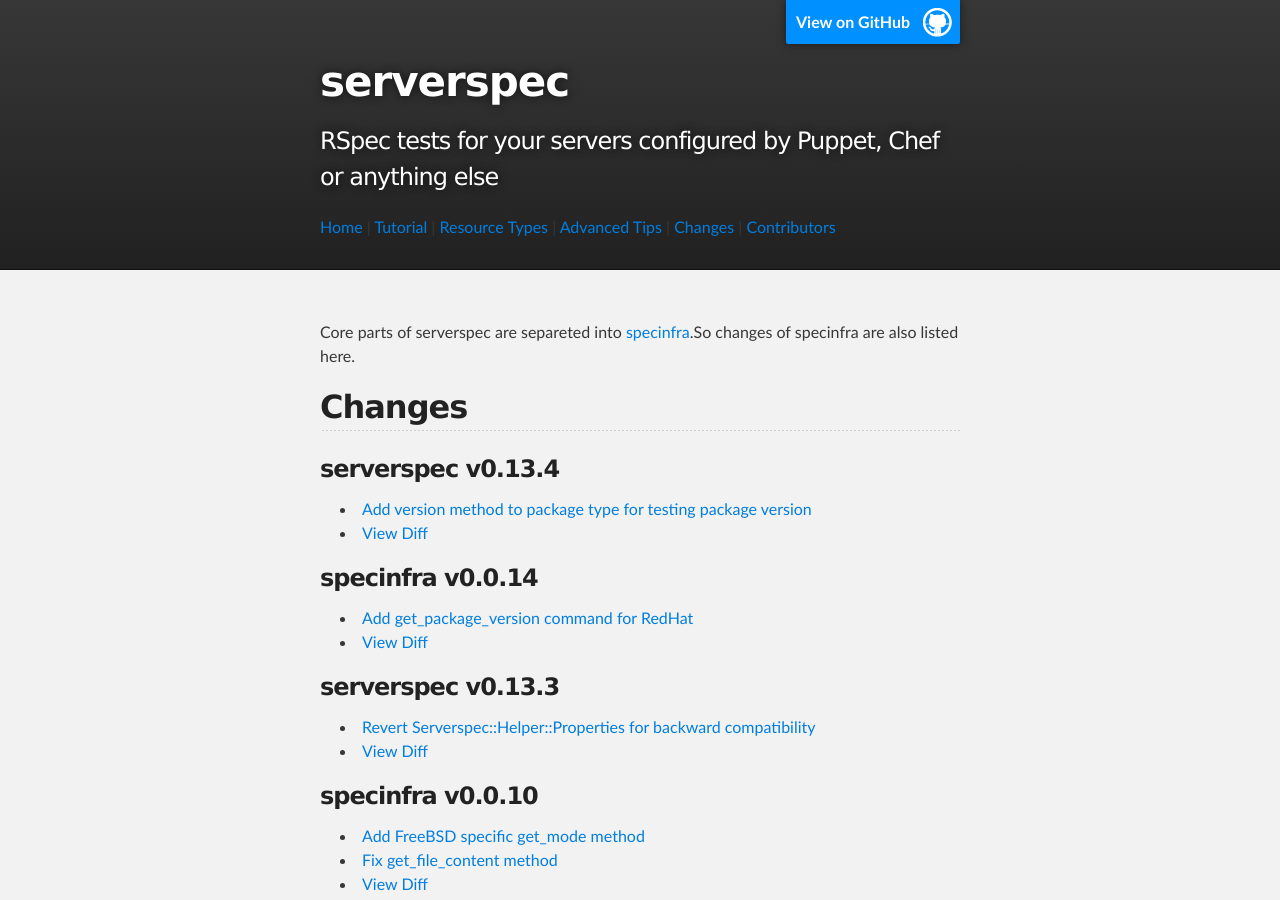
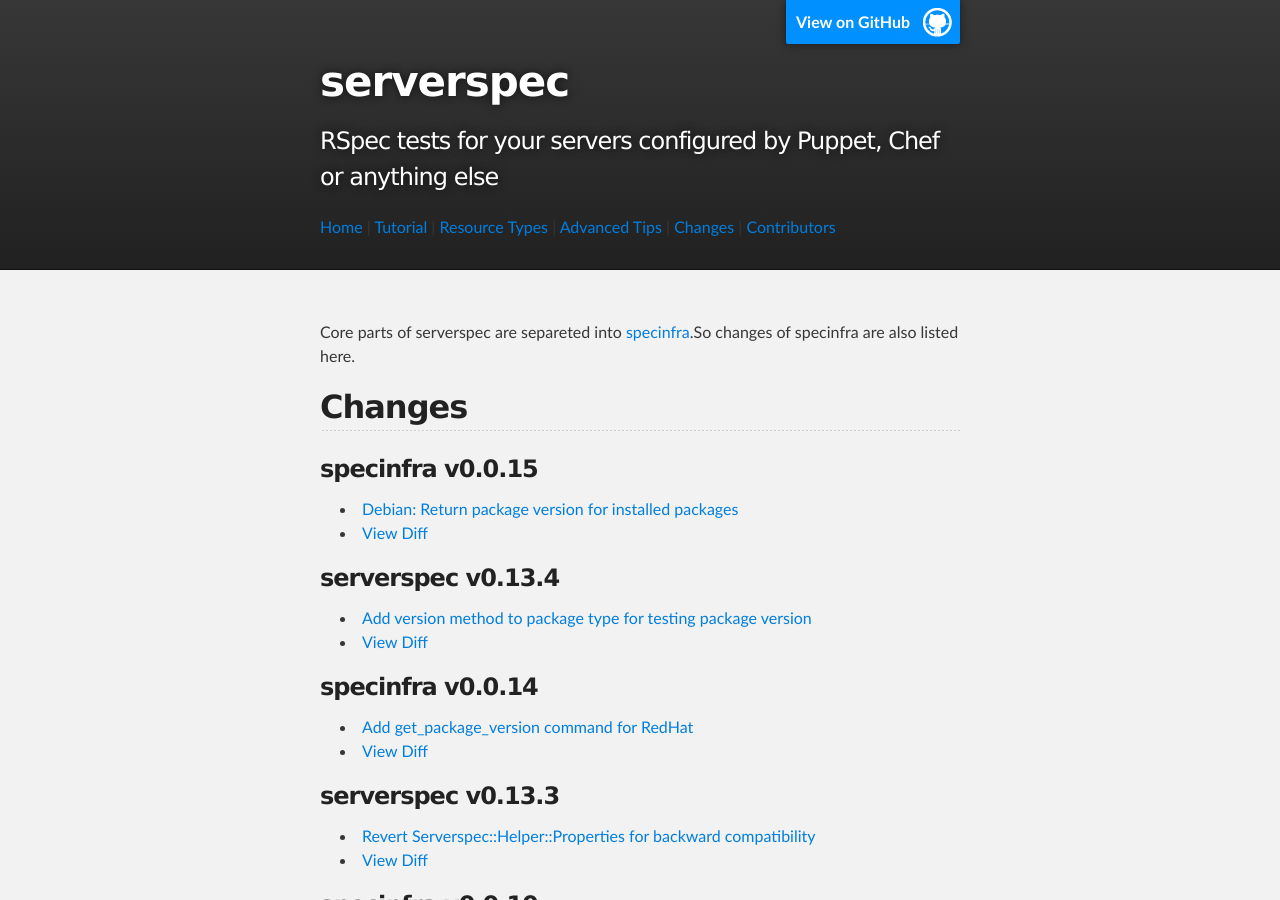
Before and after one commit to serverspec/serverspec.github.io, a Jekyll site: the page built from changes.md, in a window 1280 px wide and 900 px high. Built offline with Jekyll 4.4.1, drawn with Linux system fonts in a browser that asks for light colours; Markdown is read by kramdown in place of the engine named in the settings.

Commit message:
Add changes of specinfra v0.0.15

```diff
--- a/changes.md
+++ b/changes.md
@@ -6,6 +6,11 @@ title: Changes
 Core parts of serverspec are separeted into [specinfra](https://github.com/serverspec/specinfra).So changes of specinfra are also listed here.
 
 ## Changes
+
+### specinfra v0.0.15
+
+ * [Debian: Return package version for installed packages](https://github.com/serverspec/specinfra/pull/24)
+ * [View Diff](https://github.com/serverspec/specinfra/compare/v0.0.14...v0.0.15)
 
 ### serverspec v0.13.4
 
```
